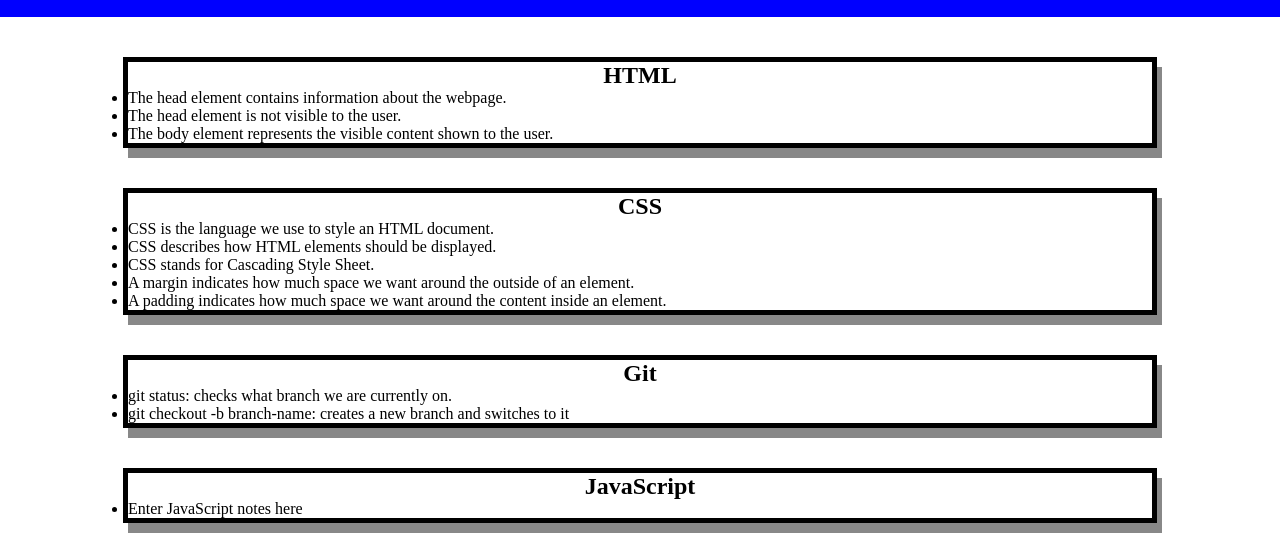
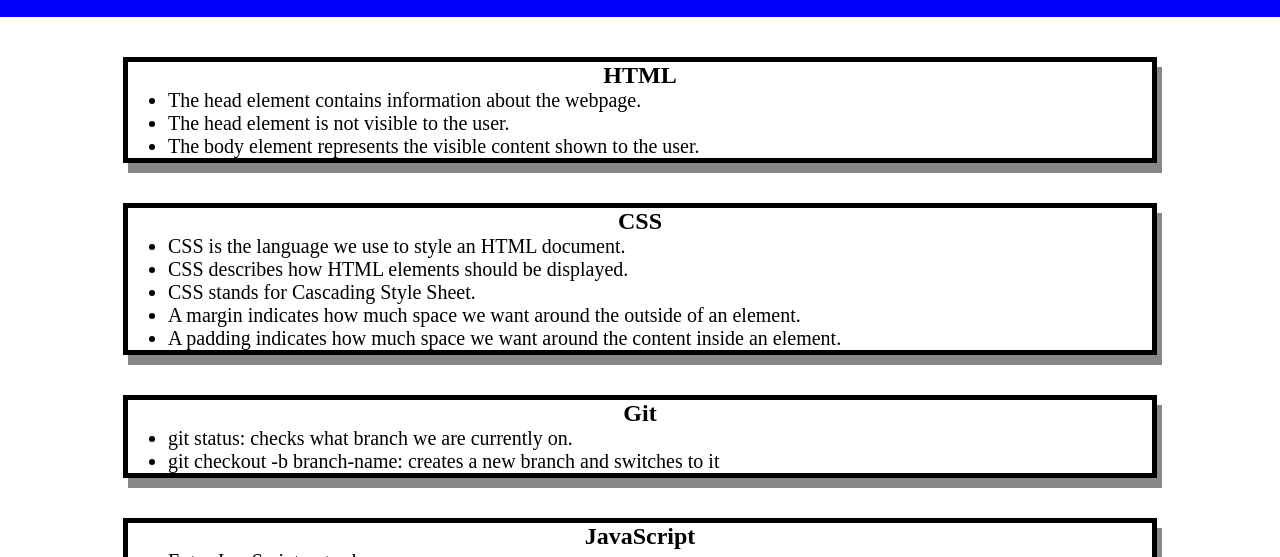
Before and after one commit to adebayoadebisi/prework-study-guide, a plain HTML site: page index.html in a window 1280 px wide. Shown: the part 103-660 px from the top of the page. Drawn offline with Linux system fonts and the light colour scheme.

Commit message:
added CSS to project

```diff
--- a/assets/style.css
+++ b/assets/style.css
@@ -23,7 +23,7 @@ img {
     margin-left: auto;
     margin-right: auto;
 }
-l {
+ul {
     padding-left: 40px;
     font-size: 20px;
 }
```
